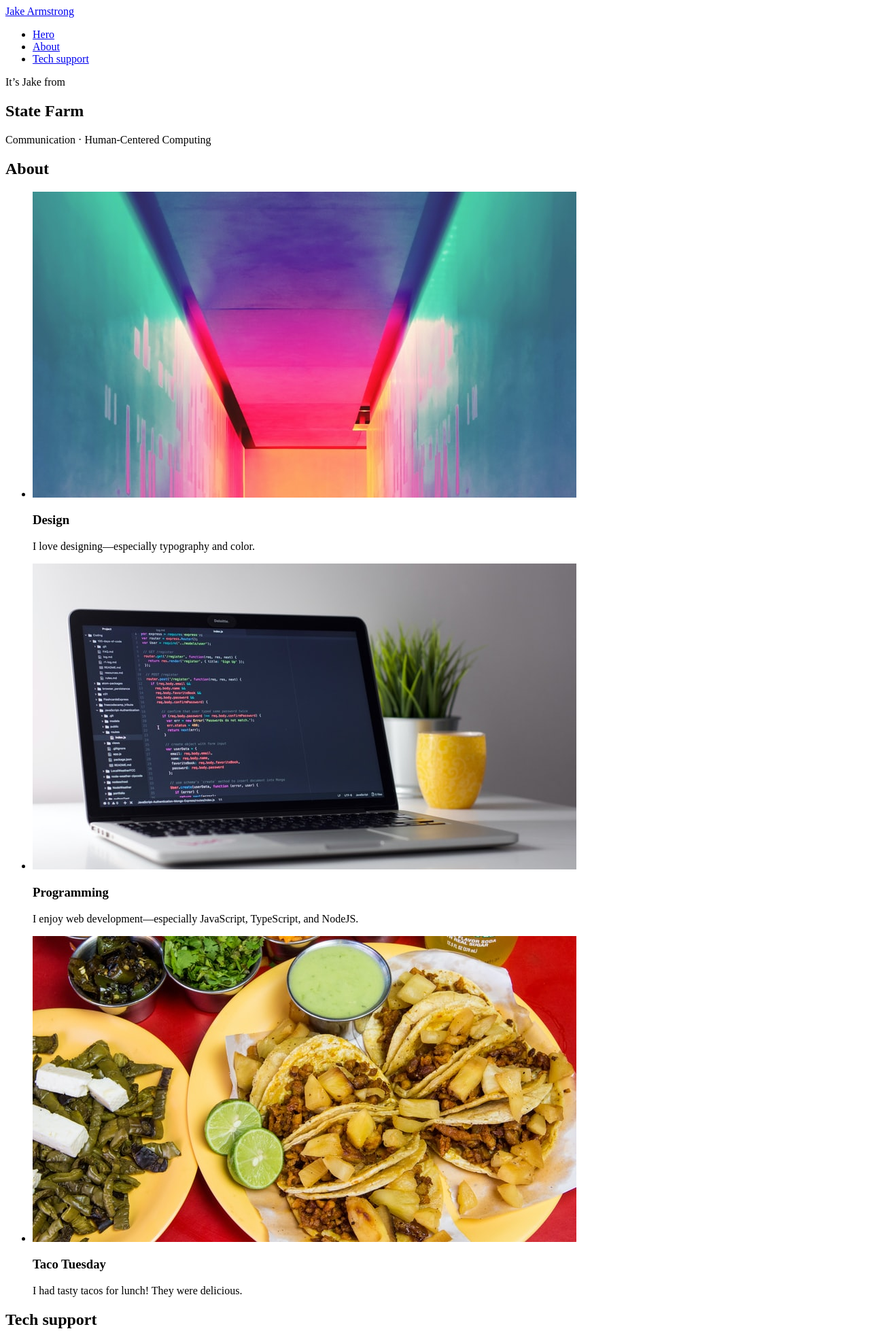
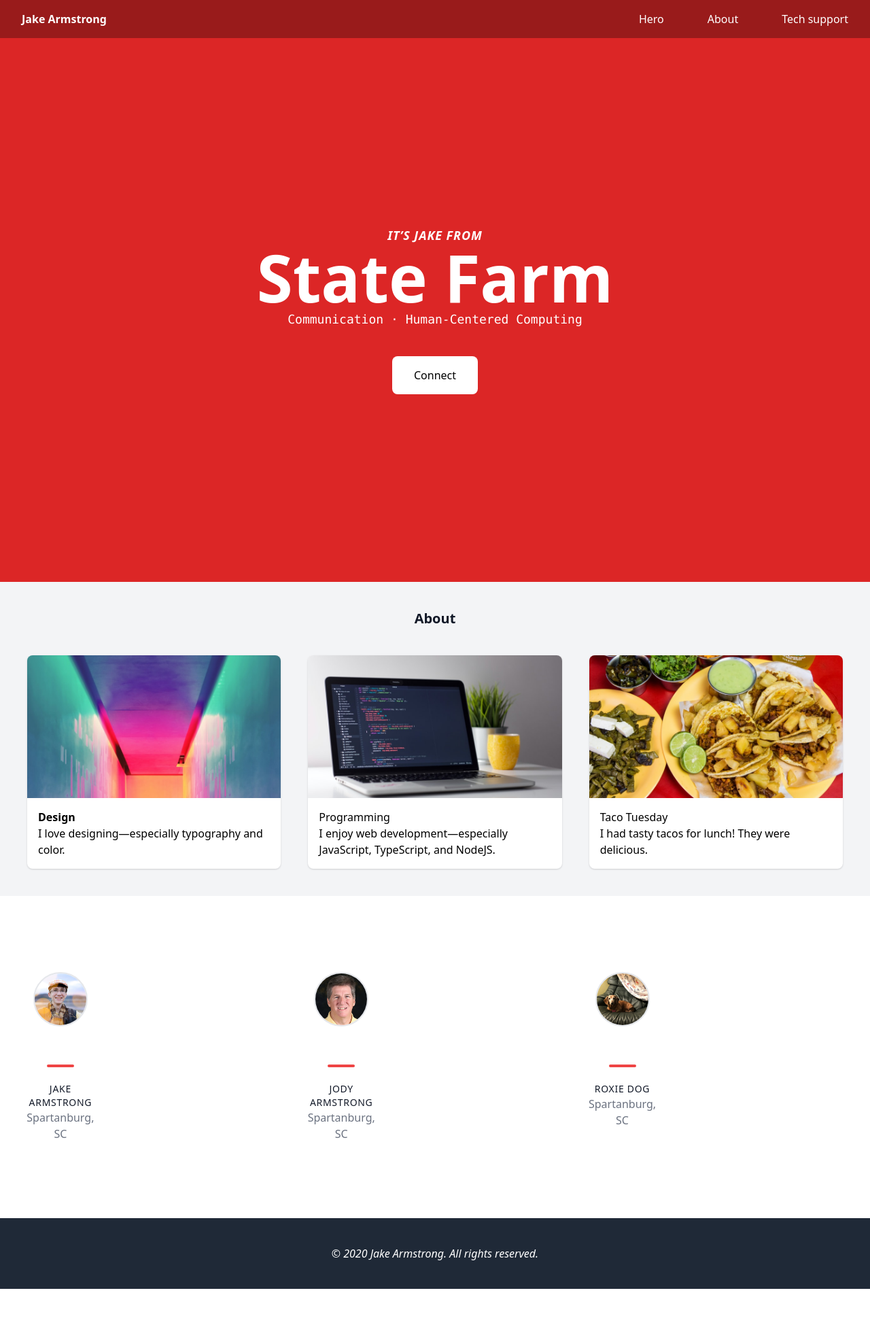
Before and after one commit to jlarmstrongiv/jake-armstrong, a plain HTML site: page index.html in a window 1280 px wide. Shown: the top 1958 px of the page at 68% size. After the commit the page ends 1896 px from the top, so only its background shows below. Drawn offline with nearby package versions, Linux system fonts and the light colour scheme.

Commit message:
feat: add styles

```diff
--- a/index.html
+++ b/index.html
@@ -4,76 +4,104 @@
         <title>Jake Armstrong</title>
         <meta charset="UTF-8" />
         <meta name="viewport" content="width=device-width, initial-scale=1.0" />
+        <link href="https://unpkg.com/tailwindcss@^2/dist/tailwind.min.css" rel="stylesheet">
     </head>
     <body id="top">
-        <header>
-            <a href="#top">Jake Armstrong</a>
+        <header class="fixedw-full bg-red-800 text-white md:flex md:justify-between">
+            <a class="font-bold block px-8 py-4" href="#top">Jake Armstrong</a>
             <nav>
-                <ul>
+                <ul class="md:flex">
                     <li>
-                        <a href="#hero">Hero</a>
+                        <a class="block px-8 py-4 hover:bg-red-700" href="#hero">Hero</a>
                     </li>
                     <li>
-                        <a href="#about">About</a>
+                        <a class="block px-8 py-4 hover:bg-red-700" href="#about">About</a>
                     </li>
                     <li>
-                        <a href="#tech-support">Tech support</a>
+                        <a class="block px-8 py-4 hover:bg-red-700" href="#tech-support">Tech support</a>
                     </li>
                 </ul>
             </nav>
         </header>
 
         <main>
-            <section id="hero">
-                <p>It’s Jake from</p>
-                <h1>State Farm</h1>
-                <p>Communication · Human-Centered Computing</p>
+            <section id="hero" class="h-screen bg-red-600 text-white text-center grid place-items-center">
+                <div>
+                    <p class="text-lg font-bold italic uppercase tracking-wider">It’s Jake from</p>
+                    <h1 class="font-bold text-8xl leading-none">State Farm</h1>
+                    <p class="font-mono text-lg">Communication · Human-Centered Computing</p>
+                    <a
+                        href="https://www.linkedin.com/in/jlarmstrongiv"
+                        rel="noopener noreferrer"
+                        target="_blank"
+                        class="mt-10 bg-white rounded-lg px-8 py-4 text-black inline-block"
+                    >Connect</a>
+                </div>
             </section>
 
-            <section id="about">
-                <h2>About</h2>
-                <ul>
-                    <li>
-                        <img src="design.jpg" />
-                        <h3>Design</h3>
-                        <p>I love designing—especially typography and color.</p>
+            <section id="about" class="bg-gray-100 pt-10">
+                <h2 class="text-center text-xl font-bold text-gray-900">About</h2>
+                <ul class="grid p-10 gap-10 md:grid-cols-3">
+                    <li class="bg-white shadow rounded-lg overflow-hidden">
+                        <img src="design.jpg" class="w-full" />
+                        <div class="p-4">
+                            <h3 class="font-bold">Design</h3>
+                            <p>I love designing—especially typography and color.</p>
+                        </div>
                     </li>
-                    <li>
-                        <img src="programming.jpg" />
-                        <h3>Programming</h3>
-                        <p>I enjoy web development—especially JavaScript, TypeScript, and NodeJS.</p>
+                    <li class="bg-white shadow rounded-lg overflow-hidden">
+                        <img src="programming.jpg" class="w-full" />
+                        <div class="p-4">
+                            <h3>Programming</h3>
+                            <p>I enjoy web development—especially JavaScript, TypeScript, and NodeJS.</p>
+                        </div>
                     </li>
-                    <li>
-                        <img src="tacos.jpg" />
-                        <h3>Taco Tuesday</h3>
-                        <p>I had tasty tacos for lunch! They were delicious.</p>
+                    <li class="bg-white shadow rounded-lg overflow-hidden">
+                        <img src="tacos.jpg" class="w-full" />
+                        <div class="p-4">
+                            <h3>Taco Tuesday</h3>
+                            <p>I had tasty tacos for lunch! They were delicious.</p>
+                        </div>
                     </li>
                 </ul>
             </section>
+            <section id="tech-support" class="text-gray-600 body-font">
+                <div class="container px-5 py-24 mx-auto">
+                  <div class="grid grid-cols-3">
+                    <div class="lg:w-1/3 lg:mb-0 mb-6 p-4">
+                      <div class="h-full text-center">
+                        <img alt="testimonial" class="w-20 h-20 mb-8 object-cover object-center rounded-full inline-block border-2 border-gray-200 bg-gray-100" src="jake.jpg">
+                        <br />
+                        <span class="inline-block h-1 w-10 rounded bg-red-500 mt-6 mb-4"></span>
+                        <h2 class="text-gray-900 font-medium title-font tracking-wider text-sm uppercase">Jake Armstrong</h2>
+                        <p class="text-gray-500">Spartanburg, SC</p>
+                      </div>
+                    </div>
+                    <div class="lg:w-1/3 lg:mb-0 mb-6 p-4">
+                      <div class="h-full text-center">
+                        <img alt="testimonial" class="w-20 h-20 mb-8 object-cover object-center rounded-full inline-block border-2 border-gray-200 bg-gray-100" src="jody.jpg">
+                        <br />
+                        <span class="inline-block h-1 w-10 rounded bg-red-500 mt-6 mb-4"></span>
+                        <h2 class="text-gray-900 font-medium title-font tracking-wider text-sm uppercase">Jody Armstrong</h2>
+                        <p class="text-gray-500">Spartanburg, SC</p>
+                      </div>
+                    </div>
+                    <div class="lg:w-1/3 lg:mb-0 p-4">
+                      <div class="h-full text-center">
+                        <img alt="testimonial" class="w-20 h-20 mb-8 object-cover object-center rounded-full inline-block border-2 border-gray-200 bg-gray-100" src="roxie.jpg">
+                        <br />
+                        <span class="inline-block h-1 w-10 rounded bg-red-500 mt-6 mb-4"></span>
+                        <h2 class="text-gray-900 font-medium title-font tracking-wider text-sm uppercase">Roxie Dog</h2>
+                        <p class="text-gray-500">Spartanburg, SC</p>
+                      </div>
+                    </div>
+                  </div>
+                </div>
+              </section>
 
-            <section id="tech-support">
-                <h2>Tech support</h2>
-                <ul>
-                    <li>
-                        <img src="jake.jpg" />
-                        <h3>Jake Armstrong</h3>
-                        <p>Spartanburg, SC</p>
-                    </li>
-                    <li>
-                        <img src="jody.jpg" />
-                        <h3>Jody Armstrong</h3>
-                        <p>Spartanburg, SC</p>
-                    </li>
-                    <li>
-                        <img src="roxie.jpg" />
-                        <h3>Roxie Dog</h3>
-                        <p>Spartanburg, SC</p>
-                    </li>
-                </ul>
-            </section>
         </main>
 
-        <footer>
+        <footer class="text-white bg-gray-800 p-10 italic text-center">
             © 2020 Jake Armstrong. All rights reserved.
         </footer>
     </body>
--- a/style.css
+++ /dev/null
@@ -1,11 +0,0 @@
-a {
-    color: black;
-    text-decoration: none;
-}
-.top {
-    font-size: 60px;
-    color: green;
-}
-#hero {
-    color: red;
-}
```
Also changed, not shown: 1 other file.
